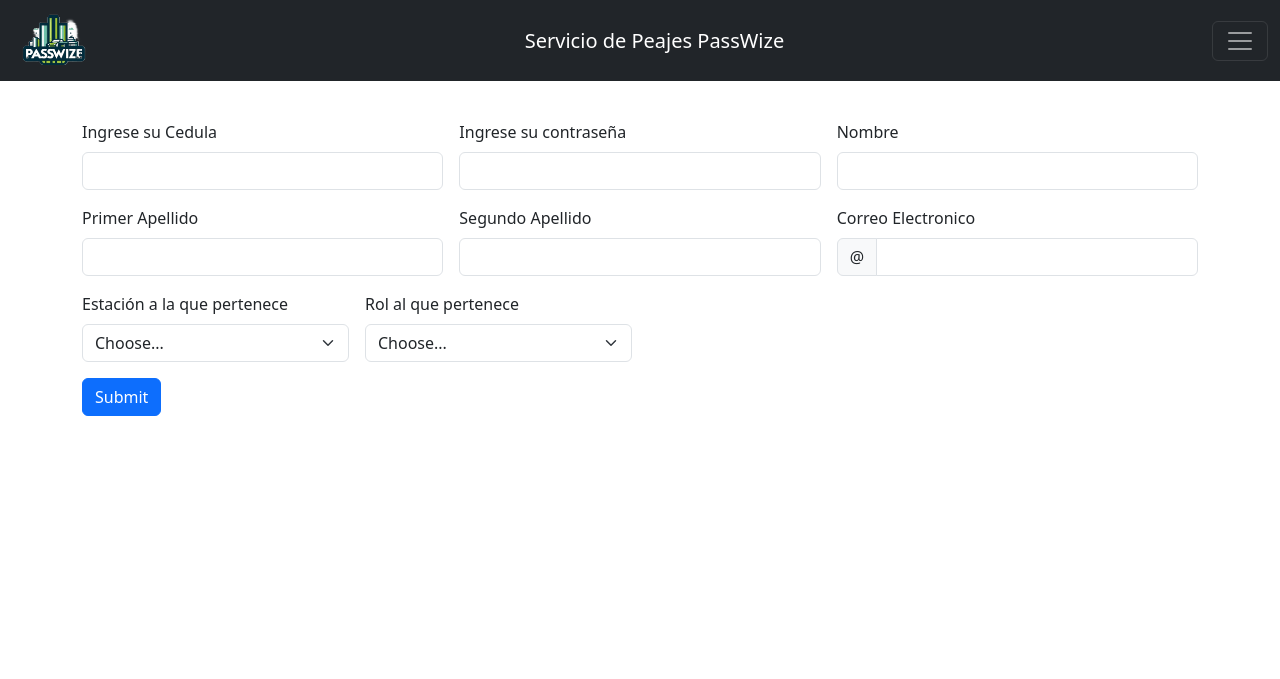
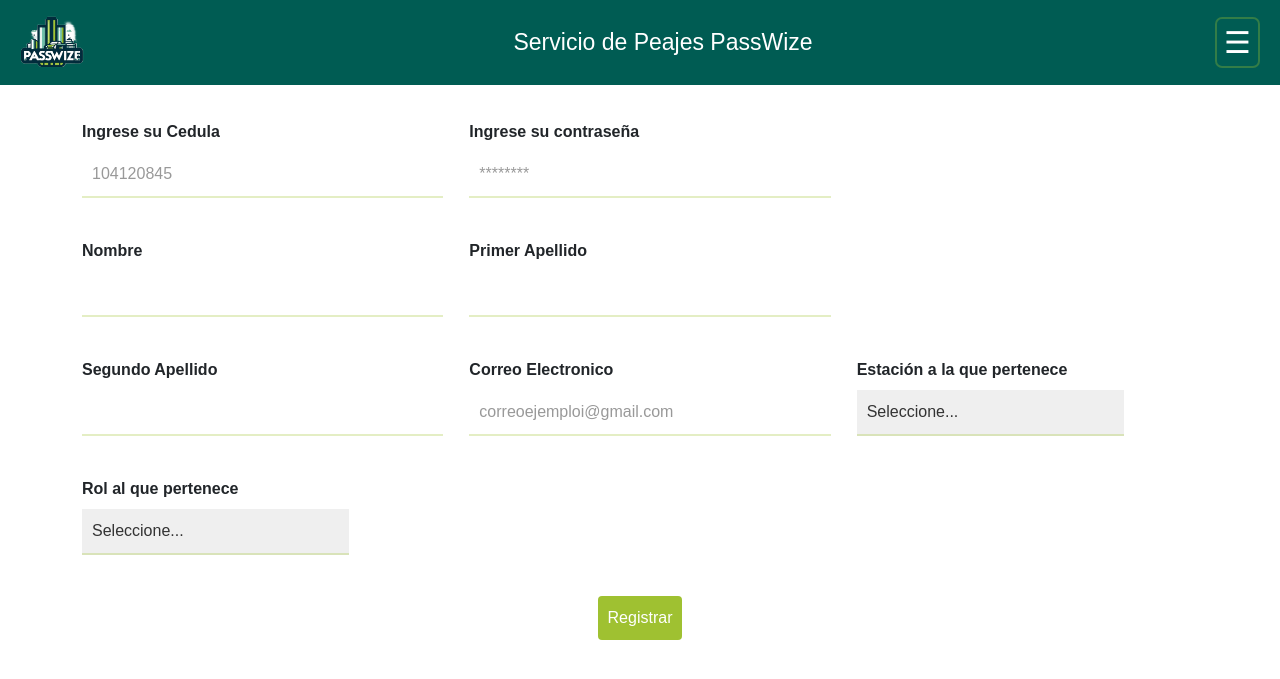
Before and after one commit to AnaBQS0107/ProyectoFinal--IngSoft, a PHP site: page /Form_NuevoIngreso.php in a window 1280 px wide. Shown: the top 679 px of the page. Run offline with PHP 8.4, Linux system fonts and the light colour scheme; data that the repository does not hold is empty.

Commit message:
Estilos hechos por Emmanuel

```diff
--- /dev/null
+++ b/Vista/Estilos/header.css
@@ -0,0 +1,138 @@
+/* Reset de estilos y configuración básica */
+* {
+    margin: 0;
+    padding: 0;
+    box-sizing: border-box;
+}
+
+/* Estilos generales del cuerpo */
+body {
+    font-family: Arial, sans-serif;
+}
+
+/* Estilos del navbar */
+.navbar {
+    display: flex;
+    justify-content: space-between;
+    align-items: center;
+    background-color: #005c53;
+    padding: 10px;
+    position: fixed;
+    width: 100%;
+    top: 0;
+    left: 0;
+    z-index: 1000;
+}
+
+/* Estilos del contenedor del navbar */
+.navbar-container {
+    display: flex;
+    justify-content: space-between;
+    align-items: center;
+    width: 100%;
+}
+
+/* Estilos del logo */
+.navbar-brand img {
+    border-radius: 5px;
+}
+
+/* Estilos del título */
+.navbar-title {
+    color: #fff;
+    text-decoration: none;
+    font-size: 23px;
+}
+
+/* Estilos del botón de menú */
+.hamburger-menu {
+    font-size: 30px;
+    color: #fff;
+    cursor: pointer;
+    border: 2.5px solid #9fc13152; /* Borde transparente */
+    border-radius: 7px; /* Bordes curvos */
+    padding: 7px; /* Añade un poco de espacio interior */
+    padding-top: 1px;
+    padding-bottom: 1px;
+    margin-right: 10px; /* Mueve el botón 10px a la izquierda */
+}
+
+.hamburger-menu:hover {
+    background-color: #9fc13152;
+}
+
+/* Estilos del menú desplegable */
+.navbar-links {
+    font-size: 16px;
+    font-weight: 200;
+    display: none;
+    position: absolute;
+    top: calc(100%); /* Ajusta la distancia desde la parte superior */
+    right: 0px; /* Alinea a la derecha */
+    background-color: #003b36;
+    z-index: 999; /* Asegura que esté por encima de otros elementos */
+    border-radius: 5px;
+    transition: height 0.3s; /* Añade una transición suave */
+    width: auto; /* Anchura fija para el menú desplegable */
+    height: 500%;
+}
+
+/* Estilos de la lista de elementos del menú */
+.navbar-links ul {
+    list-style: none;
+    flex-direction: column;
+    width: 100%;
+    padding-top: 10px; /* Añade relleno para separar los elementos del menú */
+    text-align: center; /* Centra el texto */
+}
+
+/* Estilos de los elementos de la lista */
+.navbar-links ul li {
+    text-align: center;
+    padding: 10px;
+    left: auto; /* Ajusta la posición a la izquierda */
+    right: 10px; /* Ajusta la posición a la derecha */
+}
+
+
+/* Estilos de los enlaces en la lista */
+.navbar-links ul li a {
+    color: #fff;
+    text-decoration: none;
+    padding: 5px 10px;
+    display: block;
+    text-align: center; /* Centra el texto */
+}
+
+/* Estilos al pasar el mouse sobre los enlaces */
+.navbar-links ul li a:hover {
+    color: #fff;
+    background-color: #015e569c;
+    border-radius: 5px;
+}
+
+/* Estilos del menú desplegable del elemento de menú */
+.nav-item.dropdown .dropdown-menu {
+    display: none;
+    position: absolute;
+    background-color: #9fc13152;
+    border: none;
+    margin-top: 10px;
+    left: auto; /* Ajusta la posición a la izquierda */
+    right: 0px; /* Ajusta la posición a la derecha */
+    max-height: 0; /* Altura inicial del menú desplegable */
+    overflow: hidden; /* Oculta el contenido que exceda la altura máxima */
+    transition: max-height 0.3s ease; /* Transición suave de la altura */
+}
+
+/* Mostrar el menú desplegable cuando se pasa el mouse sobre el elemento de menú */
+.nav-item.dropdown:hover .dropdown-menu {
+    display: block;
+    max-height: 200px; /* Altura máxima del menú desplegable */
+    margin-top: 5px; /* Ajusta el margen superior */
+}
+
+/* Ajuste de posición de otros elementos cuando se muestra el menú desplegable */
+.nav-item.dropdown:hover ~ .nav-item {
+    transform: translateY(126px); /* Ajusta la distancia para mover los elementos */
+}
--- /dev/null
+++ b/Vista/Estilos/nuevoIngreso.css
@@ -0,0 +1,138 @@
+body {
+    font-family: Arial, sans-serif;
+    margin: 0;
+    padding: 0;
+    box-sizing: border-box;
+}
+
+.container {
+    max-width: 90%;
+    margin: 100px auto 0;
+    padding: 20px;
+}
+
+form {
+    display: grid;
+    grid-template-columns: repeat(auto-fill, minmax(250px, 1fr));
+    gap: 10px;
+}
+
+form label {
+    font-weight: bold;
+}
+
+
+.input_registro[type="text"],
+.input_registro[type="password"],
+.input_registro[type="email"] {
+    width: 100%;
+    padding: 10px;
+    margin-bottom: 15px;
+    border: none;
+    border-bottom: 2px solid #9fc13148;
+    background-color: transparent; /* Hace que el fondo sea transparente */
+    transition: border-bottom-color 0.3s; /* Transición suave para el color del borde */
+    box-sizing: border-box;
+}
+
+/* Estilos para resaltar el borde y el fondo cuando están seleccionados */
+.input_registro[type="text"]:focus,
+.input_registro[type="password"]:focus,
+.input_registro[type="email"]:focus {
+    border-bottom-color: #005c53bd; /* Cambia el color del borde inferior cuando se selecciona */
+    background-color: #f4f4f4; /* Cambia el color de fondo cuando se selecciona */
+    outline: none; /* Eliminar el contorno predeterminado en algunos navegadores */
+}
+
+/* Estilo para el placeholder */
+.input_registro[type="text"]::placeholder,
+.input_registro[type="password"]::placeholder,
+.input_registro[type="email"]::placeholder {
+    color: #999; /* Color del texto del placeholder */
+}
+
+/* Estilo base para el select */
+.select_registro {
+    width: 100%;
+    padding: 10px;
+    margin-bottom: 15px;
+    border: none;
+    border-bottom: 2px solid #9fc13148;
+    color: #333;
+    font-size: 16px;
+    transition: border-color 0.3s, box-shadow 0.3s;
+    box-sizing: border-box;
+    appearance: none;
+    -webkit-appearance: none;
+    -moz-appearance: none;
+}
+
+/* Estilos para resaltar el borde cuando está enfocado */
+.select_registro:focus {
+    border-color: #005c53bd;
+    box-shadow: 0 0 5px rgba(0, 92, 83, 0.3);
+    outline: none;
+}
+
+/* Estilos para las opciones del select */
+.select_registro option {
+    padding: 10px;
+    background-color: #fff;
+    color: #333;
+}
+
+/* Estilo para placeholder de opción deshabilitada */
+.select_registro option[disabled] {
+    color: #aaa;
+}
+
+/* Opciones estilizadas */
+.select_registro option:hover {
+    background-color: #eee;
+    color: #000;
+}
+
+/* Agregar flecha personalizada usando pseudo-elemento */
+.select_registro::after {
+    content: '▼';
+    position: absolute;
+    right: 15px;
+    top: 50%;
+    transform: translateY(-50%);
+    pointer-events: none;
+    font-size: 12px;
+    color: #333;
+}
+
+.btn_registrar {
+    width: auto;
+    padding: 10px;
+    background-color: #9fc131;
+    color: white;
+    border: none;
+    border-radius: 4px;
+    cursor: pointer;
+}
+
+.btn_registrar:hover {
+    background-color: #bdf227;
+}
+
+.invalid-tooltip {
+    color: red;
+}
+
+.valid-tooltip {
+    color: green;
+}
+
+/* Media query para ajustar estilos en pantallas más pequeñas */
+@media (max-width: 768px) {
+    .container {
+        margin-top: 60px;
+    }
+
+    form {
+        grid-template-columns: 1fr;
+    }
+}
--- a/Vista/Form_NuevoIngreso.php
+++ b/Vista/Form_NuevoIngreso.php
@@ -1,4 +1,3 @@
-
 <?php
 require_once '../Modelo/Ingreso_Usuario.php';
 ?>
@@ -10,6 +9,7 @@ require_once '../Modelo/Ingreso_Usuario.php';
     <meta charset="UTF-8">
     <meta name="viewport" content="width=device-width, initial-scale=1.0">
     <title>PassWize - Registro</title>
+    <link rel="stylesheet" href="Estilos/nuevoIngreso.css">
     <link rel="icon" type="image/png" href="../img/icono.png">
     <link href="https://cdn.jsdelivr.net/npm/bootstrap@5.3.0-alpha1/dist/css/bootstrap.min.css" rel="stylesheet">
 </head>
@@ -18,46 +18,45 @@ require_once '../Modelo/Ingreso_Usuario.php';
     <header>
         <?php include 'header.php'; ?>
     </header>
-    <br><br><br><br><br>
+
     <div class="container">
         <form method="post" action="../Controlador/TrabajadoresInfo.php" class="row g-3 needs-validation" novalidate>
             <div class="col-md-4 position-relative">
                 <label for="cedula" class="form-label">Ingrese su Cedula</label>
-                <input type="text" class="form-control" id="cedula" name="Cedula" required>
+                <input type="text" class="input_registro" placeholder="104120845" id="cedula" name="Cedula" required>
                 <div class="valid-tooltip"></div>
             </div>
             <div class="col-md-4 position-relative">
                 <label for="contrasena" class="form-label">Ingrese su contraseña</label>
-                <input type="password" class="form-control" id="contrasena" name="Contrasena" required>
+                <input type="password" class="input_registro" placeholder="********" id="contrasena" name="Contrasena" required>
                 <div class="valid-tooltip"></div>
             </div>
             <div class="col-md-4 position-relative">
                 <label for="nombre" class="form-label">Nombre</label>
-                <input type="text" class="form-control" id="nombre" name="Nombre" required>
+                <input type="text" class="input_registro" id="nombre" name="Nombre" required>
                 <div class="valid-tooltip"></div>
             </div>
             <div class="col-md-4 position-relative">
                 <label for="primer_apellido" class="form-label">Primer Apellido</label>
-                <input type="text" class="form-control" id="primer_apellido" name="Apellido1" required>
+                <input type="text" class="input_registro" id="primer_apellido" name="Apellido1" required>
                 <div class="valid-tooltip"></div>
             </div>
             <div class="col-md-4 position-relative">
                 <label for="segundo_apellido" class="form-label">Segundo Apellido</label>
-                <input type="text" class="form-control" id="segundo_apellido" name="Apellido2" required>
+                <input type="text" class="input_registro" id="segundo_apellido" name="Apellido2" required>
                 <div class="valid-tooltip"></div>
             </div>
             <div class="col-md-4 position-relative">
                 <label for="email" class="form-label">Correo Electronico</label>
                 <div class="input-group has-validation">
-                    <span class="input-group-text" id="validationTooltipUsernamePrepend">@</span>
-                    <input type="email" class="form-control" id="email" name="Correo_Electronico" aria-describedby="validationTooltipUsernamePrepend" required>
+                    <input type="email" class="input_registro" placeholder="correoejemploi@gmail.com" id="email" name="Correo_Electronico" aria-describedby="validationTooltipUsernamePrepend" required>
                     <div class="invalid-tooltip"></div>
                 </div>
             </div>
             <div class="col-md-3 position-relative">
                 <label for="estacion" class="form-label">Estación a la que pertenece</label>
-                <select class="form-select" id="estacion" name="Estacion_ID" required>
-                    <option selected disabled value="">Choose...</option>
+                <select class="select_registro" id="estacion" name="Estacion_ID" required>
+                    <option selected disabled value="">Seleccione...</option>
                     <?php
                     if ($resultEstaciones && $resultEstaciones->rowCount() > 0) {
                         while ($row = $resultEstaciones->fetch(PDO::FETCH_ASSOC)) {
@@ -71,8 +70,8 @@ require_once '../Modelo/Ingreso_Usuario.php';
             </div>
             <div class="col-md-3 position-relative">
                 <label for="rol" class="form-label">Rol al que pertenece</label>
-                <select class="form-select" id="rol" name="Roles" required>
-                    <option selected disabled value="">Choose...</option>
+                <select class="select_registro" id="rol" name="Roles" required>
+                    <option selected disabled value="">Seleccione...</option>
                     <?php
                     if ($resultRoles && $resultRoles->rowCount() > 0) {
                         while ($row = $resultRoles->fetch(PDO::FETCH_ASSOC)) {
@@ -85,8 +84,8 @@ require_once '../Modelo/Ingreso_Usuario.php';
                 </select>
                 <div class="invalid-tooltip"></div>
             </div>
-            <div class="col-12">
-                <button type="submit" class="btn btn-primary">Submit</button>
+            <div class="div_btn">
+              <center><button type="submit" class="btn_registrar">Registrar</button></center>
             </div>
         </form>
     </div>
--- a/Vista/header.php
+++ b/Vista/header.php
@@ -1,62 +1,89 @@
 <?php
 session_start();
-
 $user = isset($_SESSION['user']) ? $_SESSION['user'] : null;
 ?>
 
+<!DOCTYPE html>
+<html lang="en">
+<head>
+    <meta charset="UTF-8">
+    <meta name="viewport" content="width=device-width, initial-scale=1.0">
+    <title>PassWize</title>
+    <link rel="stylesheet" href="Estilos/header.css">
+    <script src="https://unpkg.com/sweetalert/dist/sweetalert.min.js"></script>
+</head>
+<body>
 <header>
-    <link href="https://cdn.jsdelivr.net/npm/bootstrap@5.3.0-alpha1/dist/css/bootstrap.min.css" rel="stylesheet">
-    <script src="https://unpkg.com/sweetalert/dist/sweetalert.min.js"></script>
-
-    <nav class="navbar navbar-dark bg-dark fixed-top">
-        <div class="container-fluid">
+    <nav class="navbar">
+        <div class="navbar-container">
             <a class="navbar-brand" href="../Vista/Inicio.php">
                 <img src="../img/icono.png" alt="IconoPassWize" width="85" height="55">
             </a>
-            <a class="navbar-brand" href="#">Servicio de Peajes PassWize</a>
-            <button class="navbar-toggler" type="button" data-bs-toggle="offcanvas" data-bs-target="#offcanvasDarkNavbar" aria-controls="offcanvasDarkNavbar" aria-label="Toggle navigation">
-                <span class="navbar-toggler-icon"></span>
-            </button>
-            <div class="offcanvas offcanvas-end text-bg-dark" tabindex="-1" id="offcanvasDarkNavbar" aria-labelledby="offcanvasDarkNavbarLabel">
-                <div class="offcanvas-header">
-                    <h5 class="offcanvas-title" id="offcanvasDarkNavbarLabel">PassWize</h5>
-                    <button type="button" class="btn-close btn-close-white" data-bs-dismiss="offcanvas" aria-label="Close"></button>
+            <a class="navbar-title" href="#">Servicio de Peajes PassWize</a>
+            <div class="hamburger-menu" onclick="toggleMenu()">
+                &#9776;
             </div>
-                <div class="offcanvas-body">
-                    <ul class="navbar-nav justify-content-end flex-grow-1 pe-3">
+        </div>
+            <div class="navbar-links" id="navbarLinks">
+                <ul>
                     <?php if ($user) : ?>
                     <li class="nav-item dropdown">
-                                <a class="nav-link dropdown-toggle" href="#" role="button" data-bs-toggle="dropdown" aria-expanded="false">
+                        <a class="nav-link dropdown-toggle" href="#" role="button" onmouseover="expandDropdownMenu()">
                             <?php echo htmlspecialchars($user['nombre']); ?> (<?php echo htmlspecialchars($user['nombre_rol']); ?>)
                         </a>
-                                <ul class="dropdown-menu dropdown-menu-dark">
+                        <ul class="dropdown-menu">
                             <li><a class="dropdown-item" href="#">Perfil</a></li>
                             <li><a class="dropdown-item" href="../Vista/Index.php">Cerrar sesión</a></li>
                         </ul>
                     </li>
                     <?php endif; ?>
-                        <li class="nav-item">
-                            <a class="nav-link" aria-current="page" href="../Vista/Inicio.php">Página Principal</a>
-                        </li>
-                        <li class="nav-item">
-                            <a class="nav-link" aria-current="page" href="../Vista/Form_NuevoIngreso.php">Ingresar usuario</a>
-                        </li>
-
-                        <li class="nav-item">
-                            <a class="nav-link" href="../Vista/ListaDeEmpleados.php">Lista de Empleados</a>
-                        </li>
-
-                        <li class="nav-item">
-                            <a class="nav-link" href="../Vista/CobrosPeaje.php">Cobrar Peajes</a>
-                        </li>
-
-                        <li class="nav-item">
-                            <a class="nav-link" href="../Vista/Filtros.php">Conteo de Peajes</a>
-                        </li>
-
+                    <li class="nav-item"><a class="nav-link" href="../Vista/Inicio.php">Página Principal</a></li>
+                    <li class="nav-item"><a class="nav-link" href="../Vista/Form_NuevoIngreso.php">Ingresar usuario</a></li>
+                    <li class="nav-item"><a class="nav-link" href="../Vista/ListaDeEmpleados.php">Lista de Empleados</a></li>
+                    <li class="nav-item"><a class="nav-link" href="../Vista/CobrosPeaje.php">Cobrar Peajes</a></li>
+                    <li class="nav-item"><a class="nav-link" href="../Vista/Filtros.php">Conteo de Peajes</a></li>
                 </ul>
             </div>
-            </div>
-        </div>
+
     </nav>
 </header>
+
+<script>
+    function toggleMenu() {
+    var navbarLinks = document.getElementById("navbarLinks");
+    if (navbarLinks.style.display === "flex") {
+        navbarLinks.style.display = "none";
+    } else {
+        navbarLinks.style.display = "flex";
+    }
+}
+
+document.addEventListener("DOMContentLoaded", function() {
+    var navbarLinks = document.getElementById("navbarLinks");
+    var hamburgerMenu = document.querySelector(".hamburger-menu");
+
+    hamburgerMenu.addEventListener("click", function() {
+        if (navbarLinks.classList.contains("active")) {
+            navbarLinks.classList.remove("active");
+            document.body.style.overflow = "auto"; // Restaurar desplazamiento del cuerpo
+        } else {
+            navbarLinks.classList.add("active");
+            document.body.style.overflow = "hidden"; // Ocultar desplazamiento del cuerpo
+        }
+    });
+
+    var dropdownMenu = document.querySelector(".nav-item.dropdown .dropdown-menu");
+
+    dropdownMenu.addEventListener("mouseenter", function() {
+        navbarLinks.classList.add("expanded");
+    });
+
+    dropdownMenu.addEventListener("mouseleave", function() {
+        setTimeout(function() {
+            navbarLinks.classList.remove("expanded");
+        }, 200);
+    });
+});
+</script>
+
+</body>
```
Also changed, not shown: Modelo/Ingreso_Usuario.php (+13 -13 lines), Vista/Estilos/login.css (+78 -0 lines), Vista/Index.php (+15 -5 lines), Controlador/TrabajadoresInfo.php (line endings or trailing spaces), 1 other file. Lines whose indentation alone changed are shown as unchanged.
